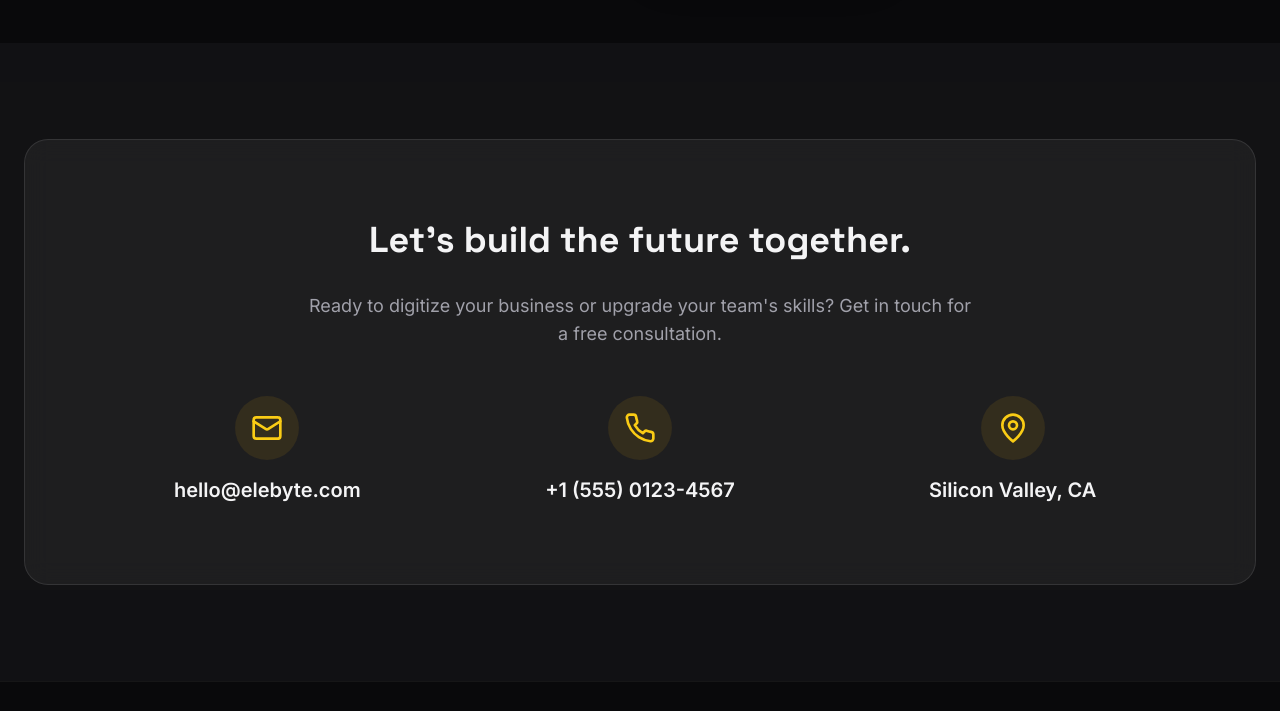
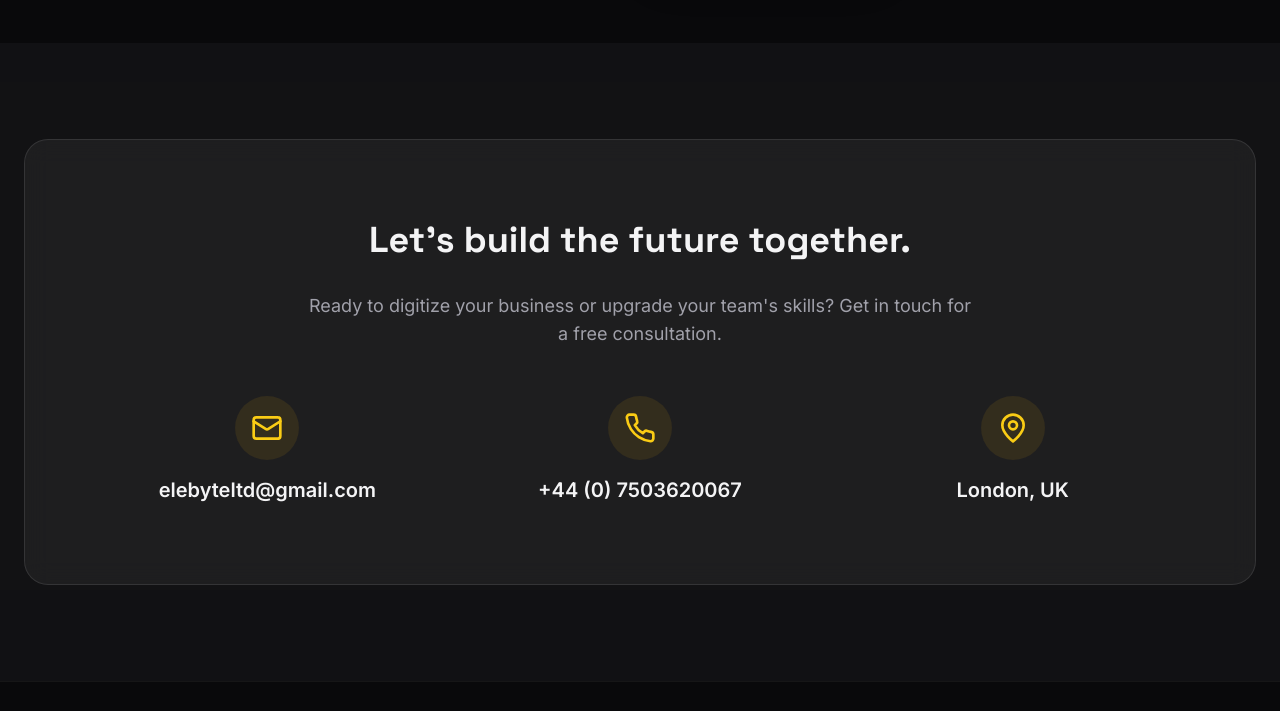
Before and after one commit to parekhrohan21/elebyteproj, a plain HTML site: page index.html in a window 1280 px wide. Shown: the part 2459-3170 px from the top of the page. Drawn offline with nearby package versions, Linux system fonts and the light colour scheme.

Commit message:
changing the readme file and reupdating the description

```diff
--- a/index.html
+++ b/index.html
@@ -440,7 +440,7 @@
                     <path d="m22 7-8.97 5.7a1.94 1.94 0 0 1-2.06 0L2 7" />
                   </svg>
                 </div>
-                <span class="text-xl font-semibold">hello@elebyte.com</span>
+                <span class="text-xl font-semibold">elebyteltd@gmail.com</span>
               </div>
               <div class="flex flex-col items-center gap-4">
                 <div class="w-16 h-16 rounded-full flex items-center justify-center"
@@ -452,7 +452,7 @@
                       d="M22 16.92v3a2 2 0 0 1-2.18 2 19.79 19.79 0 0 1-8.63-3.07 19.5 19.5 0 0 1-6-6 19.79 19.79 0 0 1-3.07-8.67A2 2 0 0 1 4.11 2h3a2 2 0 0 1 2 1.72 12.84 12.84 0 0 0 .7 2.81 2 2 0 0 1-.45 2.11L8.09 9.91a16 16 0 0 0 6 6l1.27-1.27a2 2 0 0 1 2.11-.45 12.84 12.84 0 0 0 2.81.7A2 2 0 0 1 22 16.92z" />
                   </svg>
                 </div>
-                <span class="text-xl font-semibold">+1 (555) 0123-4567</span>
+                <span class="text-xl font-semibold">+44 (0) 7503620067</span>
               </div>
               <div class="flex flex-col items-center gap-4">
                 <div class="w-16 h-16 rounded-full flex items-center justify-center"
@@ -464,7 +464,7 @@
                     <circle cx="12" cy="10" r="3" />
                   </svg>
                 </div>
-                <span class="text-xl font-semibold">Silicon Valley, CA</span>
+                <span class="text-xl font-semibold">London, UK</span>
               </div>
             </div>
           </div>
```
Also changed, not shown: 1 other file.
